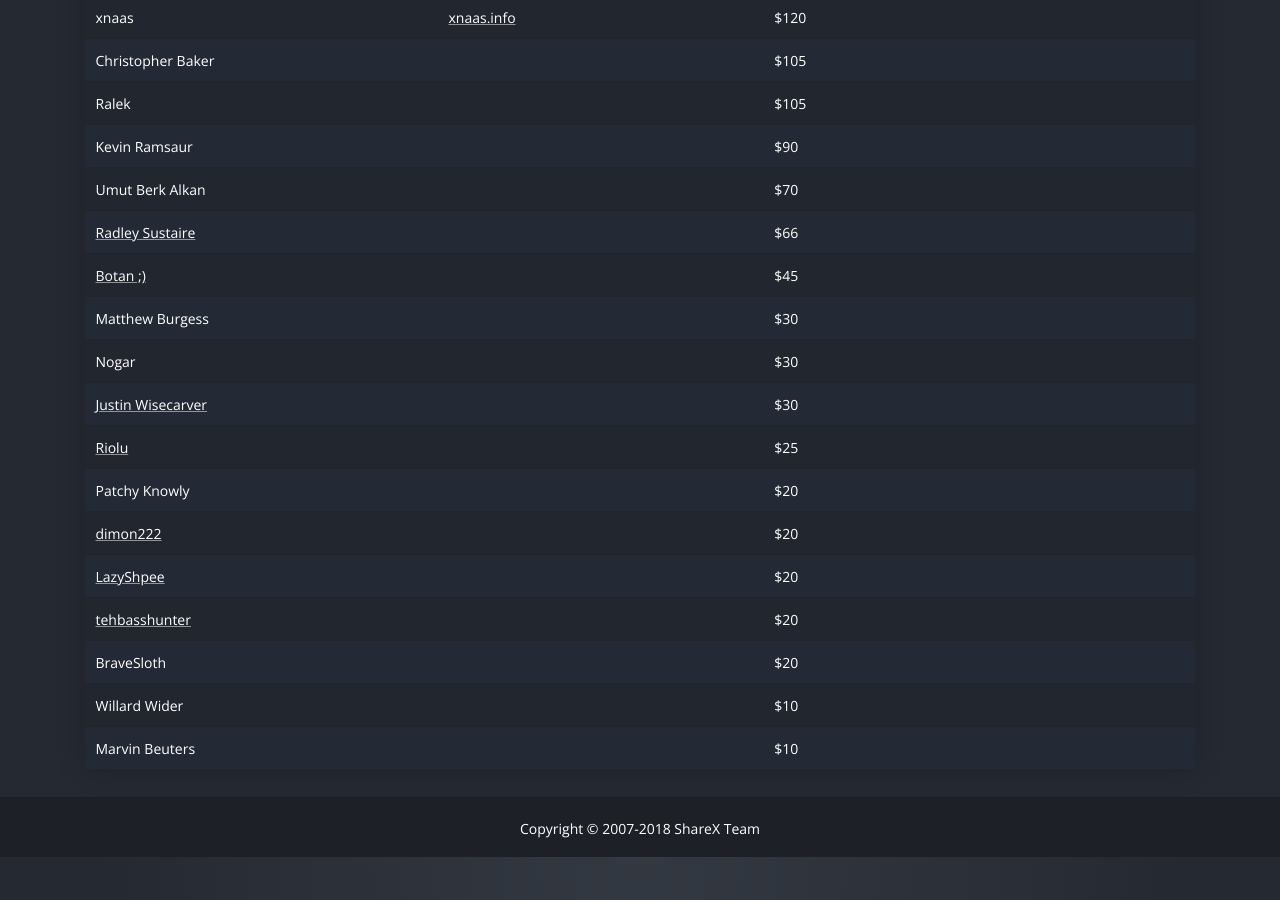
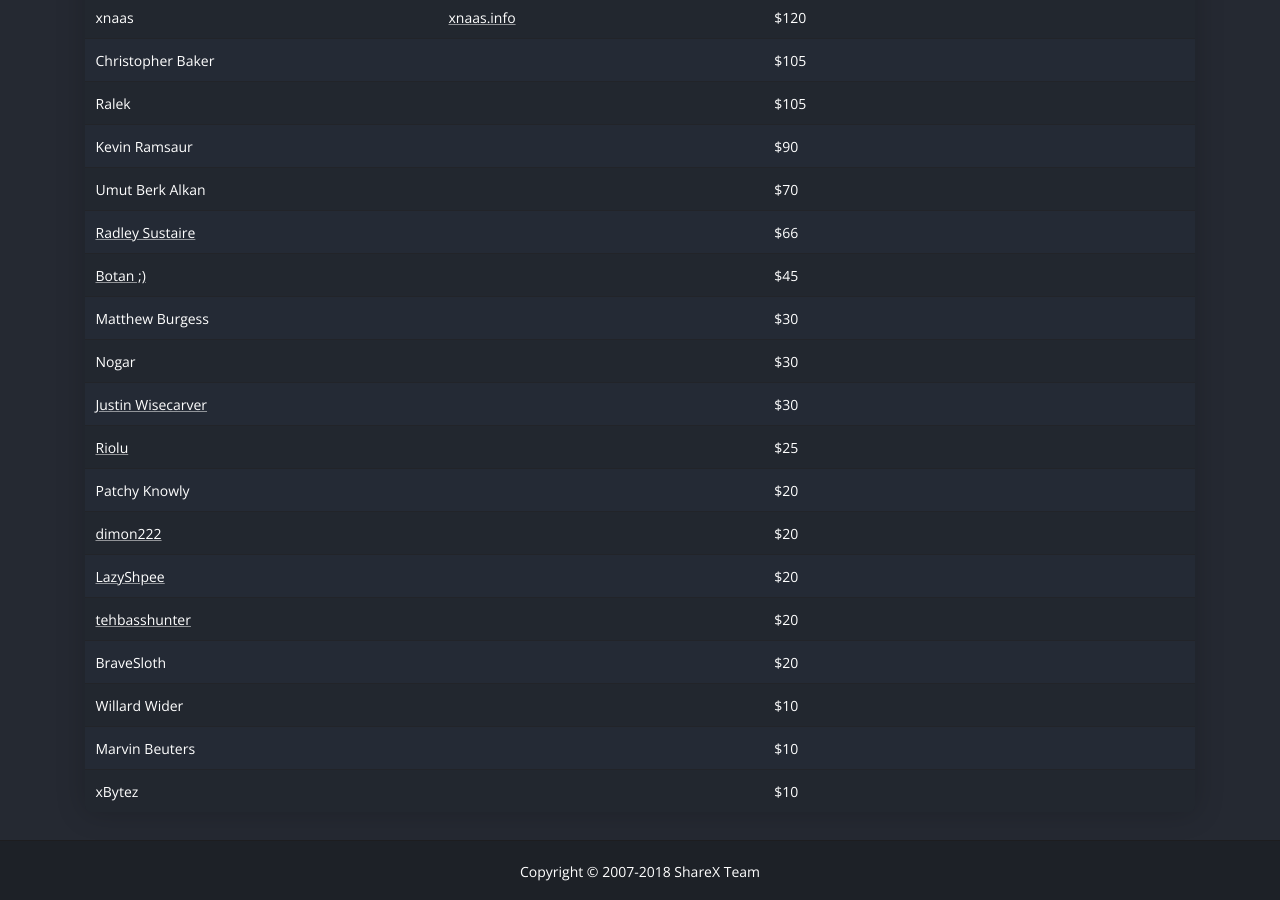
Before and after one commit to ShareX/sharex.github.io, a Jekyll site: the page built from donate/index.html, in a window 1280 px wide and 900 px high, scrolled down 800 px. Built offline with Jekyll 4.4.1, drawn with Linux system fonts in a browser that asks for light colours; nearby versions of some CDN libraries.

Commit message:
Update donators

```diff
--- a/donate/index.html
+++ b/donate/index.html
@@ -216,6 +216,11 @@ title: Donate
                     <td></td>
                     <td>$10</td>
                 </tr>
+                <tr>
+                    <td>xBytez</td>
+                    <td></td>
+                    <td>$10</td>
+                </tr>
             </table>
         </div>
     </div>
```
